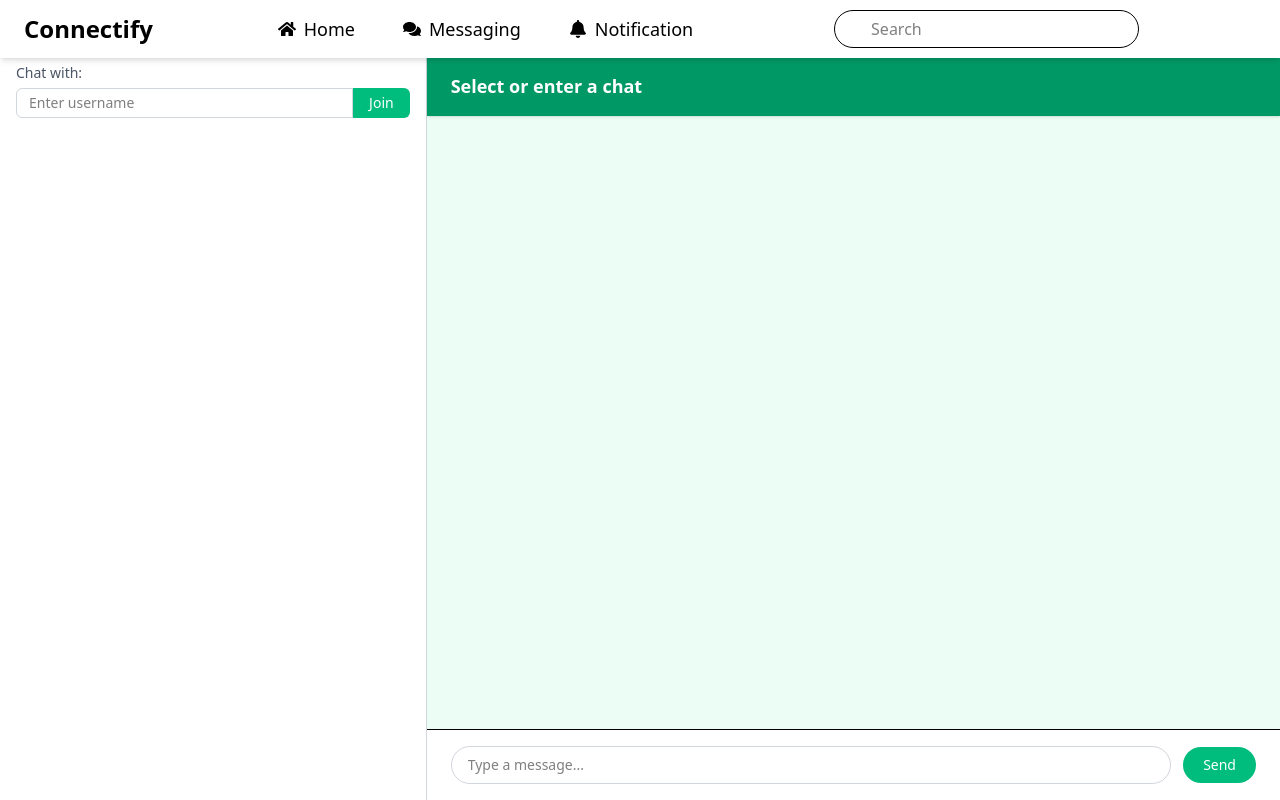
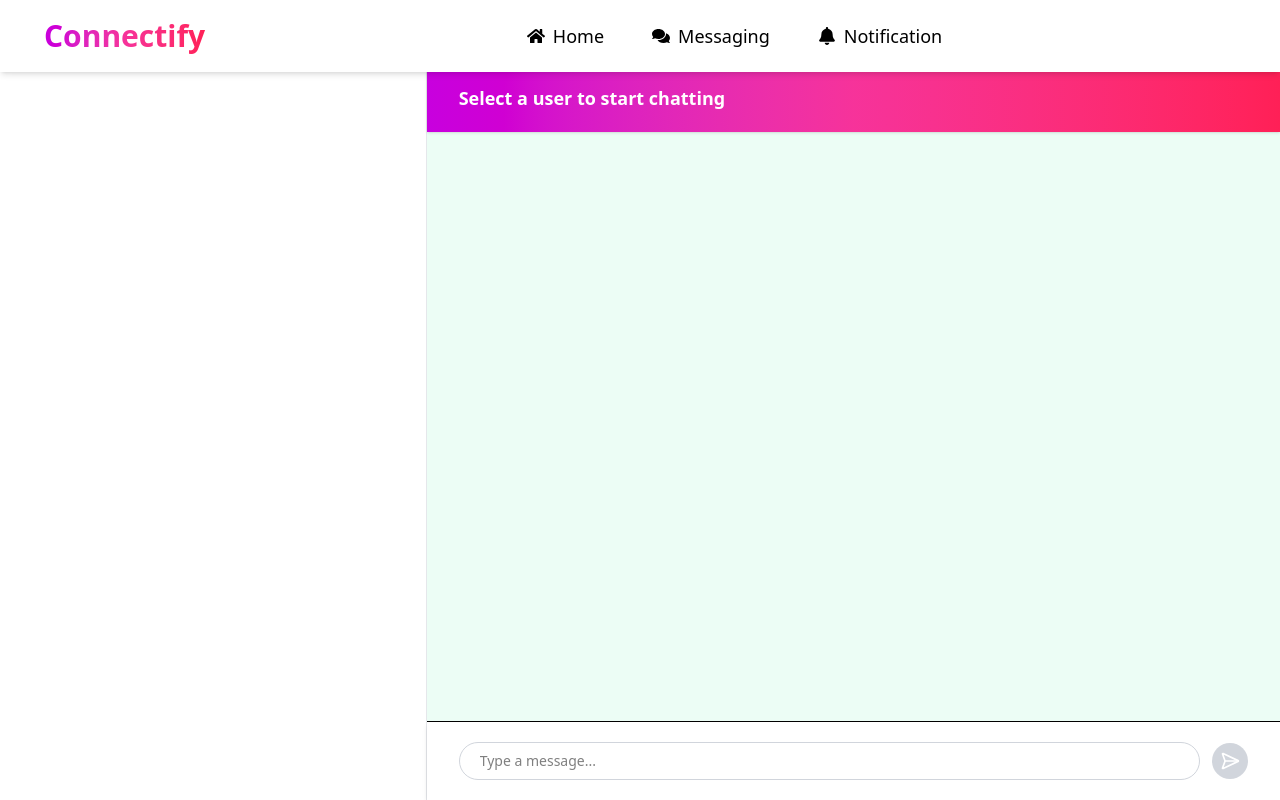
Before and after one commit to kaushik62/connectify, a React (Vite) app: page /messaging in a window 1280 px wide. Built offline with nearby package versions, Linux system fonts and the light colour scheme.

Commit message:
added features

```diff
--- a/src/Pages/Messaging.jsx
+++ b/src/Pages/Messaging.jsx
@@ -2,14 +2,15 @@ import React, { useEffect, useRef, useState } from "react";
 import SockJS from "sockjs-client";
 import { Client } from "@stomp/stompjs";
 import BASE_URL from "../config";
+import { SendHorizonal } from "lucide-react";
 
 export default function Messaging() {
   const [currentUser, setCurrentUser] = useState("");
-  const [partnerList, setPartnerList] = useState([]);
+  const [allUsers, setAllUsers] = useState([]);
   const [currentChatUser, setCurrentChatUser] = useState("");
   const [messages, setMessages] = useState([]);
   const [content, setContent] = useState("");
-  const [manualPartner, setManualPartner] = useState(""); // input field
+  const [isConnected, setIsConnected] = useState(false);
 
   const stompClientRef = useRef(null);
   const subscriptionRef = useRef(null);
@@ -35,30 +36,24 @@ export default function Messaging() {
 
     setCurrentUser(username);
 
-    const socket = new SockJS(`${BASE_URL}/ws-chat?token=${encodeURIComponent(token)}`);
-    const client = new Client({
-      webSocketFactory: () => socket,
-      onConnect: () => {
-        stompClientRef.current = client;
-
-        // Fetch all room IDs (partners)
-        fetch(`${BASE_URL}/api/chat/all-roomid/${username}`, {
+    // Fetch all users
+    fetch(`${BASE_URL}/auth/all-user`, {
       headers: { Authorization: `Bearer ${token}` },
     })
       .then((res) => res.json())
       .then((data) => {
-            const partners = data
-              .map((room) => room.split("_").find((name) => name !== username))
-              .filter(Boolean);
-            setPartnerList(partners);
+        const filtered = data.filter((u) => u.username !== username);
+        setAllUsers(filtered);
       });
 
-        // Load messages from Shubham_kaushik_gupta_256 (optional preload)
-        fetch(`${BASE_URL}/api/chat/all-content/Shubham_kaushik_gupta_256`, {
-          headers: { Authorization: `Bearer ${token}` },
-        })
-          .then((res) => res.json())
-          .then((data) => setMessages(data || []));
+    // WebSocket connection
+    const socket = new SockJS(`${BASE_URL}/ws-chat?token=${encodeURIComponent(token)}`);
+    const client = new Client({
+      webSocketFactory: () => socket,
+      reconnectDelay: 5000,
+      onConnect: () => {
+        setIsConnected(true);
+        stompClientRef.current = client;
       },
     });
 
@@ -66,17 +61,12 @@ export default function Messaging() {
   }, []);
 
   const joinChat = (partner) => {
-    const client = stompClientRef.current;
-    if (!client?.connected) {
+    if (!isConnected) {
       alert("WebSocket not connected yet.");
       return;
     }
 
-    if (!partner) {
-      alert("Enter a username to chat with.");
-      return;
-    }
-
+    const client = stompClientRef.current;
     if (subscriptionRef.current) {
       subscriptionRef.current.unsubscribe();
     }
@@ -90,16 +80,11 @@ export default function Messaging() {
       setMessages((prev) => [...prev, parsed]);
     });
 
-    // Fetch message history
     fetch(`${BASE_URL}/api/chat/all-content/${rid}`, {
       headers: { Authorization: `Bearer ${localStorage.getItem("token")}` },
     })
       .then((res) => res.json())
       .then((data) => setMessages(data || []));
-  };
-
-  const handleManualJoin = () => {
-    joinChat(manualPartner.trim());
   };
 
   const sendMessage = () => {
@@ -116,8 +101,18 @@ export default function Messaging() {
       body: JSON.stringify(message),
     });
 
-    setMessages((prev) => [...prev, { sender: currentUser, content }]);
+    // Optimistic update: only content
+    setMessages((prev) => [...prev, { content: content.trim() }]);
     setContent("");
+  };
+
+  const sanitizeMessage = (text) => {
+    if (!text || typeof text !== "string") return "";
+    const bannedWords = [currentUser.toLowerCase(), currentChatUser.toLowerCase()];
+    const containsName = bannedWords.some((word) =>
+      text.toLowerCase().includes(word)
+    );
+    return containsName && text.length <= 25 ? "" : text;
   };
 
   useEffect(() => {
@@ -125,90 +120,85 @@ export default function Messaging() {
   }, [messages]);
 
   return (
-    <div className="flex h-screen bg-[#f0f2f5]">
+    <div className="flex h-screen bg-gray-100">
       {/* Sidebar */}
-      <aside className="w-1/3 bg-white border-r border-gray-300 p-4 overflow-y-auto">
-        <h2 className="text-xl font-bold text-emerald-600 mb-4">💬 Chats</h2>
+      <aside className="w-1/3 bg-white border-r border-gray-200 px-8 py-6 overflow-y-auto shadow-md">
+        <h2 className="text-2xl font-bold text-emerald-600 mb-6">All Users</h2>
 
-        {/* Manual Join Input */}
-        <div className="mb-4">
-          <label className="text-sm text-gray-600">Chat with:</label>
-          <div className="flex mt-1">
-            <input
-              type="text"
-              value={manualPartner}
-              onChange={(e) => setManualPartner(e.target.value)}
-              placeholder="Enter username"
-              className="flex-1 border border-gray-300 px-3 py-1 rounded-l-md text-sm"
-            />
-            <button
-              onClick={handleManualJoin}
-              className="bg-emerald-500 hover:bg-emerald-600 text-white px-4 rounded-r-md text-sm"
-            >
-              Join
-            </button>
-          </div>
-        </div>
-
-        {/* Partner List */}
-        {partnerList.map((name) => (
+        <div className="space-y-3">
+          {allUsers.map((user) => (
             <div
-            key={name}
-            onClick={() => joinChat(name)}
-            className={`flex items-center gap-3 p-3 rounded-lg cursor-pointer hover:bg-emerald-100 transition ${
-              currentChatUser === name ? "bg-emerald-200" : "bg-white"
+              key={user.id}
+              onClick={() => joinChat(user.username)}
+              className={`flex items-center gap-4 p-3 rounded-xl cursor-pointer transition border shadow-sm ${
+                currentChatUser === user.username
+                  ? "bg-emerald-200 border-emerald-400"
+                  : "bg-white hover:bg-emerald-100 border-gray-100"
               }`}
             >
-            <div className="w-10 h-10 rounded-full bg-emerald-500 flex items-center justify-center font-bold text-white shadow">
-              {name[0]?.toUpperCase()}
-            </div>
-            <div className="text-gray-800 font-medium">{name}</div>
+              <img
+                src={user.url}
+                alt={user.username}
+                className="w-10 h-10 rounded-full object-cover border border-gray-300"
+              />
+              <span className="text-gray-800 text-sm font-semibold">
+                {user.username}
+              </span>
             </div>
           ))}
+        </div>
       </aside>
 
       {/* Chat Window */}
-      <section className="w-2/3 flex flex-col mt-14">
+      <div className="flex flex-col w-2/3 relative  mt-16">
         {/* Header */}
-        <header className="bg-emerald-600 text-white px-6 py-4 font-semibold text-lg shadow sticky top-0 z-10">
-          {currentChatUser ? `Chat with ${currentChatUser}` : "Select or enter a chat"}
+        <header className="bg-gradient-to-r from-fuchsia-600 via-pink-500 to-rose-500  px-8 py-5 font-semibold text-lg text-white shadow sticky top-0 z-10">
+          {currentChatUser ? `Chat with ${currentChatUser}` : "Select a user to start chatting"}
         </header>
 
         {/* Messages */}
-        <main className="flex-1 px-6 py-4 overflow-y-auto space-y-2 bg-emerald-50">
-          {messages.map((msg, idx) => (
+        <main className="flex-1 px-8 py-5 overflow-y-auto space-y-4 bg-emerald-50">
+          {messages.map((msg, idx) => {
+            const isSender = msg.sender === currentUser || msg.sender === undefined;
+            const text = sanitizeMessage(msg.content);
+            return text ? (
+              <div key={idx} className={`flex ${isSender ? "justify-end" : "justify-start"}`}>
                 <div
-              key={idx}
-              className={`max-w-[70%] px-4 py-2 rounded-xl shadow-sm text-sm ${
-                msg.sender === currentUser
-                  ? "self-end bg-emerald-200 text-right ml-auto"
-                  : "self-start bg-white"
+                  className={`px-6 py-3 rounded-2xl shadow-sm text-sm break-words max-w-[75%] ${
+                    isSender ? "bg-emerald-200 text-right" : "bg-white text-left"
                   }`}
                 >
-              {msg.content}
+                  {text}
                 </div>
-          ))}
-          <div ref={messagesEndRef}></div>
+              </div>
+            ) : null;
+          })}
+          <div ref={messagesEndRef} />
         </main>
 
         {/* Input */}
-        <footer className="flex items-center gap-3 px-6 py-4 border-t bg-white">
+        <footer className="flex items-center gap-3 px-8 py-5 border-t bg-white shadow-md">
           <input
             type="text"
             value={content}
             onChange={(e) => setContent(e.target.value)}
             onKeyDown={(e) => e.key === "Enter" && sendMessage()}
             placeholder="Type a message..."
-            className="flex-1 border border-gray-300 rounded-full px-4 py-2 text-sm focus:outline-none focus:ring-2 focus:ring-emerald-400"
+            className="flex-1 border border-gray-300 rounded-full px-5 py-2 text-sm focus:outline-none focus:ring-2 focus:ring-emerald-400"
           />
           <button
             onClick={sendMessage}
-            className="bg-emerald-500 hover:bg-emerald-600 text-white px-5 py-2 rounded-full font-medium text-sm"
+            disabled={!isConnected || !currentChatUser}
+            className={`p-2 rounded-full ${
+              isConnected && currentChatUser
+                ? "bg-emerald-500 hover:bg-emerald-600"
+                : "bg-gray-300 cursor-not-allowed"
+            } text-white`}
           >
-            Send
+            <SendHorizonal className="w-5 h-5" />
           </button>
         </footer>
-      </section>
+      </div>
     </div>
   );
 }
--- a/src/components/Demo.jsx
+++ /dev/null
@@ -1,27 +0,0 @@
-import React from 'react';
-import { jwtDecode } from 'jwt-decode';
-
-const ShowUserId = () => {
-  const handleClick = () => {
-    const token = localStorage.getItem('token');
-    if (!token) {
-      alert('Token not found');
-      return;
-    }
-
-    const decoded = jwtDecode(token);
-    const userId = decoded.id || decoded._id || decoded.userId;
-    alert(`User ID: ${userId}`);
-  };
-
-  return (
-    <button
-      onClick={handleClick}
-      className="px-4 py-2 bg-green-600 text-white rounded"
-    >
-      Show My User ID
-    </button>
-  );
-};
-
-export default ShowUserId;
--- a/src/components/Header.jsx
+++ b/src/components/Header.jsx
@@ -13,13 +13,18 @@ function Header() {
 
   const handleLogout = () => {
     localStorage.clear();
+    navigate("/");
     window.location.reload();
-    navigate("/");
   };
 
   return (
     <header className="container mx-auto px-4 py-2.5 flex items-center bg-white shadow-md fixed top-0 z-50">
-      <div className="text-2xl font-bold ml-2">Connectify</div>
+      <Link
+        to="/"
+        className="text-3xl font-bold ml-7 bg-gradient-to-r from-fuchsia-600 via-pink-500 to-rose-500 text-transparent bg-clip-text py-2"
+      >
+        Connectify
+      </Link>
       <div className="flex items-center space-x-4 justify-evenly flex-grow">
         <nav className="flex space-x-12 text-lg">
           <a
@@ -44,11 +49,6 @@ function Header() {
             <Link to="/notification">Notification</Link>
           </a>
         </nav>
-        <input
-          type="text"
-          placeholder="Search"
-          className="px-9 py-1.5 border rounded-full"
-        />
       </div>
 
       {isLoggedIn && (
```
Lines whose indentation alone changed are shown as unchanged.
